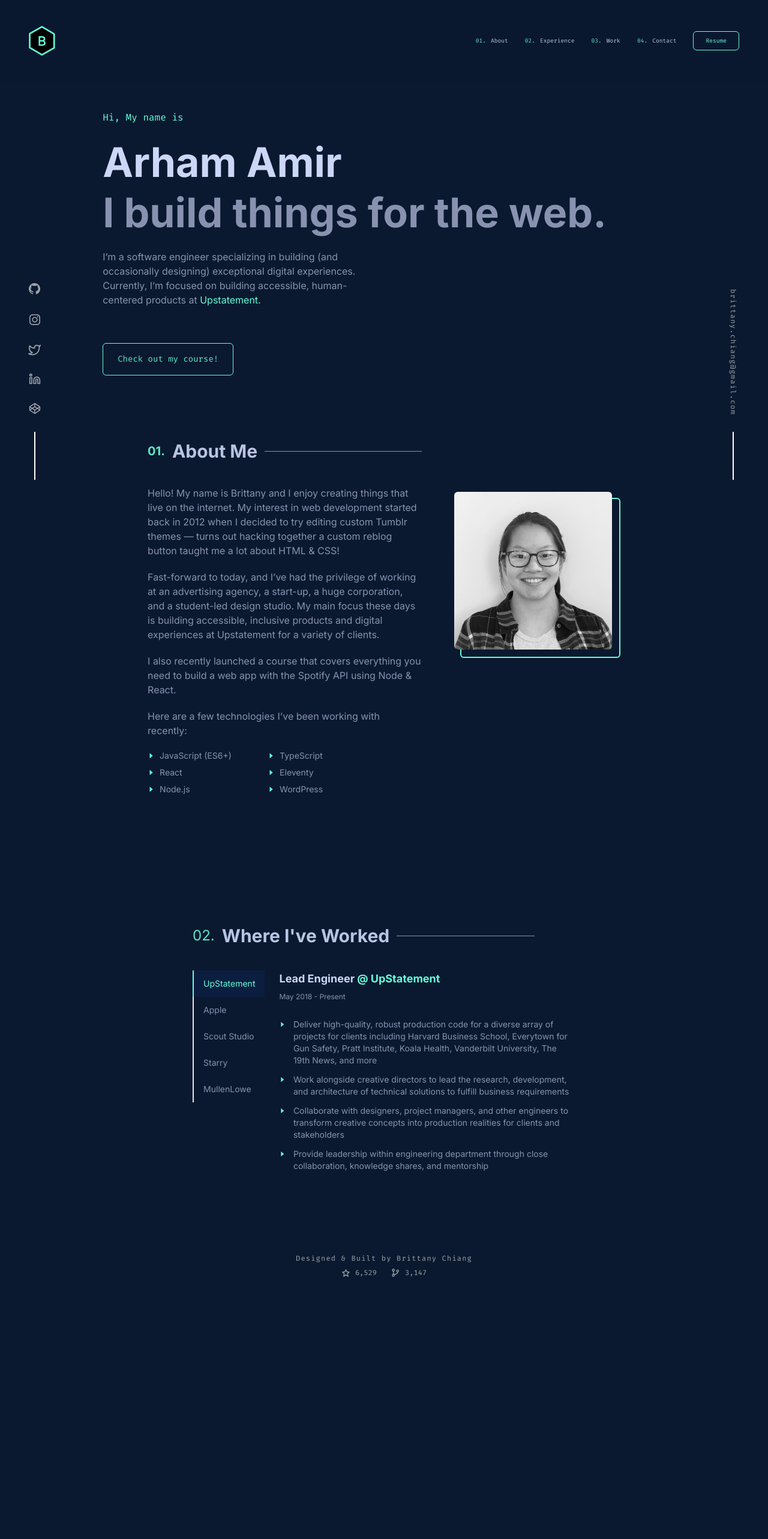
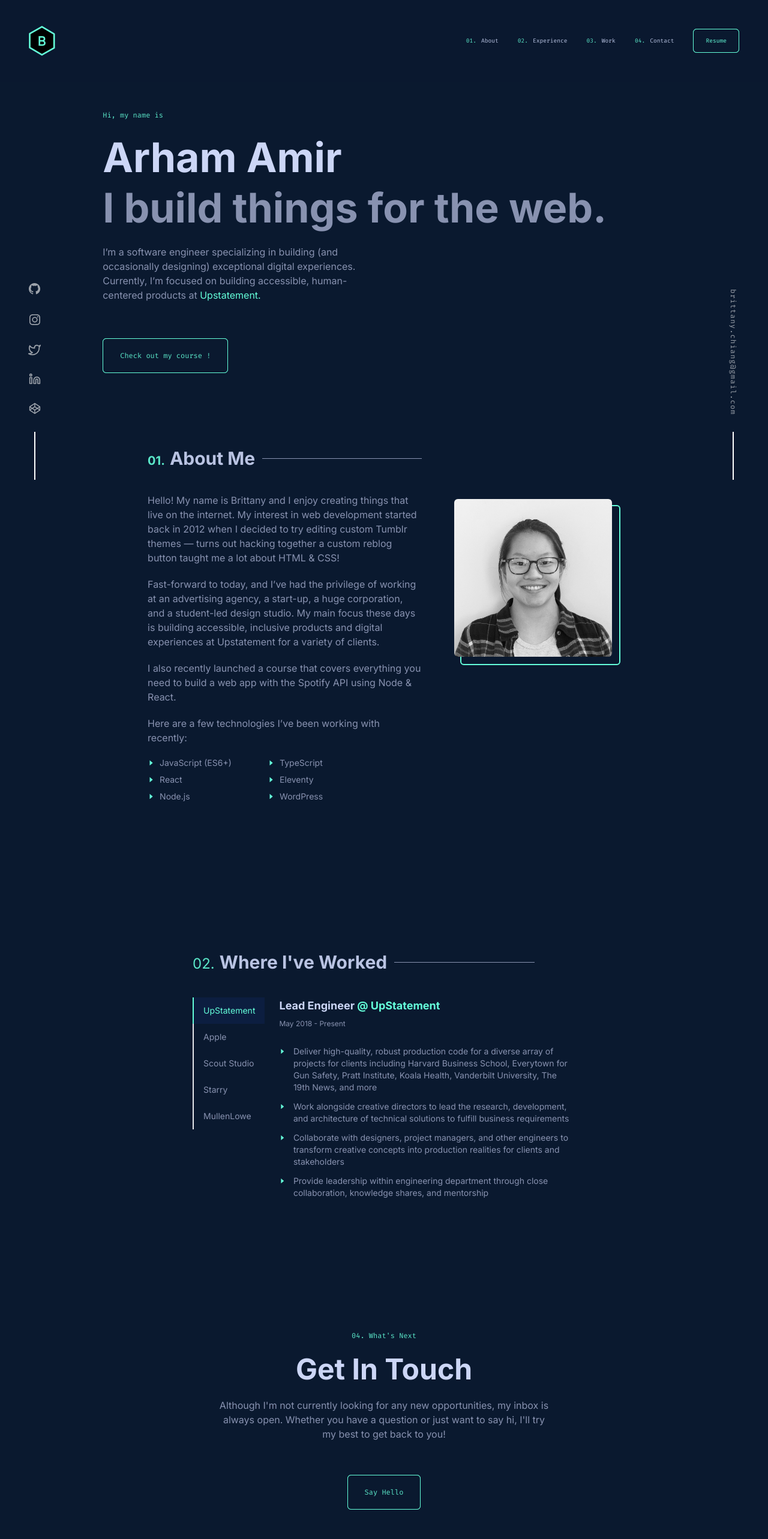
Before and after one commit to Arham-Amir/Portfolio-1, a Next.js app: page / in a window 1280 px wide. Shown: the top 2566 px of the page at 60% size. Before the commit the page ends 2158 px from the top, so only its background shows below. Built offline with nearby package versions, Linux system fonts and the light colour scheme.

Commit message:
WHAT: Complete responsive contact us section WHY: ~ IMPACT: High

```diff
--- a/src/components/Home/about.jsx
+++ b/src/components/Home/about.jsx
@@ -4,12 +4,11 @@ import { AiFillCaretRight } from 'react-icons/ai'
 
 const About = (props = {}) => {
   return (
-    <section className={`h-auto xl:py-20 xs:py-20 w-full transition-all duration-150`}>
+    <section className={`h-auto xl:py-24 xs:py-20 w-full transition-all duration-150`}>
       <article className="h-full transition-all duration-150 xl:w-[90%] mx-auto flex flex-col xl:p-7">
         <section className="cursor-pointer mb-10 flex items-center flex-row gap-3 font-bold transition-all duration-150 xs:w-full md:w-[58%]">
-          <p className="text-themeColor text-opacity-90 text-xl">01.</p>
           <p className="text-lightColor hover:text-themeColor text-opacity-90 text-3xl ">
-            About Me</p>
+          <span className="text-themeColor text-opacity-90 text-xl mr-2">01.</span>About Me</p>
           <span className="bg-darkColor h-[1px] flex-1"></span>
         </section>
         <section className='flex transition-all duration-150 md:flex-row xs:flex-col xs:items-center md:items-start'>
--- /dev/null
+++ b/src/components/Home/contactUs.jsx
@@ -0,0 +1,14 @@
+const ContactUs = () => {
+  return (
+    <section className="mb-24 mx-auto py-24 flex flex-col gap-6 items-center justify-center">
+      <p className="font-themeFont text-themeColor/90 text-xs">04. What's Next</p>
+      <h1 className="text-lightColor xs:text-3xl md:text-4xl lg:text-5xl font-bold">Get In Touch</h1>
+      <p className="text-darkColor smd:w-4/5 lg:w-3/5 text-center">Although I'm not currently looking for any new opportunities, my inbox is always open. Whether you have a question or just want to say hi, I'll try my best to get back to you!</p>
+      <section className="bg-themeColor mt-8 rounded-md w-max">
+        <button className="border w-fit px-7 py-5 bg-bg-grad border-themeColor text-themeColor/90 rounded-md font-themeFont text-xs 2xl:text-2xl transition ease-in-out duration-300 hover:-translate-x-1 hover:-translate-y-1">Say Hello</button>
+      </section>
+    </section>
+  );
+}
+
+export default ContactUs;
--- a/src/components/Home/experience.jsx
+++ b/src/components/Home/experience.jsx
@@ -10,12 +10,11 @@ const Experience = (props = {}) => {
     setcurexp(id);
   }
   return (
-    <section className={`${props.className} xl:py-20 xs:py-20 flex justify-end`}>
+    <section className={`${props.className} xl:py-24 xs:py-20 flex justify-end`}>
       <article className="h-full transition-all duration-150 xs:w-full xl:w-[87%] flex flex-col xl:p-7">
         <section className="mb-10 cursor-pointer flex items-center flex-row gap-3 font-bold transition-all duration-150 xs:w-full md:w-[75%]">
-          <p className="text-themeColor text-opacity-90 text-2xl font-normal">02.</p>
           <p className="text-lightColor hover:text-themeColor text-opacity-90 text-3xl ">
-            Where I've Worked</p>
+          <span className="text-themeColor text-opacity-90 text-2xl font-normal mr-2">02.</span>Where I've Worked</p>
           <span className="bg-darkColor h-[1px] flex-1"></span>
         </section>
         <section className="flex xs:flex-col smd:flex-row text-darkColor gap-6">
--- a/src/components/Home/footer.jsx
+++ b/src/components/Home/footer.jsx
@@ -8,8 +8,8 @@ const Footer = (props = {}) => {
         <LeftSocialIcons className="xs:w-full md:w-[9vw] md:fixed xs:static md:left-0 md:h-[83vh] flex md:flex-col xs:flex-row items-center xs:justify-center md:justify-end" />
       </section>
       <section className={`${props.className} text-white w-full text-center opacity-60 hover:opacity-100 hover:text-themeColor flex flex-col gap-2 my-7`}>
-        <p className="font-themeFont text-xs xs:tracking-normal md:tracking-widest">Designed & Built by Brittany Chiang</p>
-        <section className="font-themeFont text-xs flex flex-row justify-center items-center gap-2">
+        <p className="font-themeFont text-[0.6rem] xs:tracking-normal md:tracking-widest">Designed & Built by Brittany Chiang</p>
+        <section className="font-themeFont text-[0.6rem] flex flex-row justify-center items-center gap-2">
           <BiStar size={15} />
           <p>6,529</p>
           &nbsp;
--- a/src/components/Home/heroSection.jsx
+++ b/src/components/Home/heroSection.jsx
@@ -1,14 +1,16 @@
 const HeroSection = (props = {}) => {
   return (
     <section className={`${props.className} w-full text-lightColor flex flex-col gap-7`}>
-      <p className="text-themeColor font-themeFont 2xl:text-2xl">Hi, My name is </p>
+      <p className="text-themeColor/90 font-themeFont xs:text-xs 2xl:text-2xl">Hi, my name is </p>
       <section className="">
         <h1 className="text-lightColor mb-3 xs:text-4xl md:text-5xl lg:text-[56px] xl:text-[68px] 2xl:text-[90px] font-bold pb-1">Arham Amir</h1>
         <h1 className="text-darkColor  xs:text-4xl md:text-5xl lg:text-[56px] xl:text-[68px] 2xl:text-[90px] font-bold">I build things for the web.</h1>
       </section>
       <p className="text-darkColor md:w-[75%] lg:w-[65%] xl:w-[50%] 2xl:w-[65%] 2xl:text-2xl">I’m a software engineer specializing in building (and occasionally designing) exceptional digital experiences. Currently, I’m focused on building accessible, human-centered products at
         <a className="text-themeColor" href=""> Upstatement.</a></p>
-      <a href="" className="mt-8 border w-fit px-6 py-4 border-themeColor text-themeColor/90 rounded-md font-themeFont text-sm 2xl:text-2xl">Check out my course!</a>
+      <section className="bg-themeColor mt-8 rounded-md w-max">
+        <button className="border w-fit px-7 py-5 bg-bg-grad border-themeColor text-themeColor/90 rounded-md font-themeFont text-xs 2xl:text-2xl transition duration-300 hover:-translate-x-1 hover:-translate-y-1 ease-in-out">Check out my course !</button>
+      </section>
     </section>
   );
 }
--- a/src/components/Home/main.jsx
+++ b/src/components/Home/main.jsx
@@ -1,12 +1,14 @@
 import HeroSection  from '@components/Home/heroSection'
 import About  from '@components/Home/about'
 import Experience  from '@components/Home/experience'
+import ContactUs  from '@components/Home/contactUs'
 const Main = (props = {}) => {
   return (
-    <section className={`${props.className} lg:mt-12 md:mt-6 xs:mt-4 mx-auto`}>
+    <section className={`${props.className} lg:mt-12 md:mt-6 xs:mt-4 mx-auto w-max`}>
       <HeroSection />
       <About />
       <Experience />
+      <ContactUs />
     </section>
   );
 }
--- a/src/components/Home/navLinks.jsx
+++ b/src/components/Home/navLinks.jsx
@@ -1,6 +1,6 @@
 const NavLinks = (props = {}) => {
   return (
-    <section className={`${props.className} gap-7 xs:text-md md:text-[0.6rem] font-themeFont items-center
+    <section className={`${props.className} gap-8 xs:text-md md:text-[0.6rem] font-themeFont items-center
      2xl:text-xl 2xl:gap-9`}>
       <section className="cursor-pointer flex xs:flex-col items-center md:flex-row gap-2">
         <p className="text-themeColor text-opacity-90">01.</p>
@@ -18,8 +18,8 @@ const NavLinks = (props = {}) => {
         <p className="text-themeColor text-opacity-90">04.</p>
         <p className="text-lightColor hover:text-themeColor text-opacity-90">Contact</p>
       </section>
-      <section className="text-themeColor">
-        <button className="hover:-translate-x-1 hover:-translate-y-1 ease-in-out transition duration-300  border-themeColor border px-5 py-2 rounded-md">Resume</button>
+      <section className="bg-themeColor rounded-md">
+        <button className="hover:-translate-x-1 hover:-translate-y-1 bg-bg-grad ease-in-out transition duration-300 text-themeColor border-themeColor border px-5 py-3 rounded-md">Resume</button>
       </section>
     </section>
   );
```
